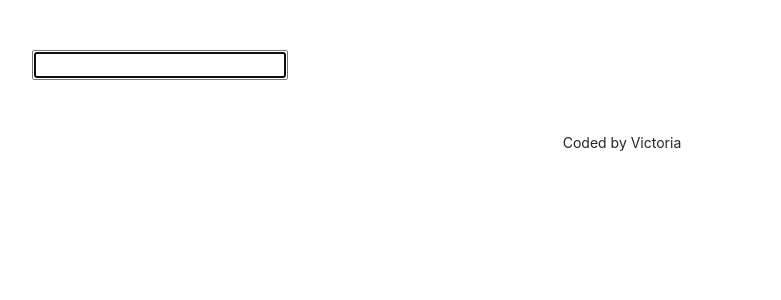
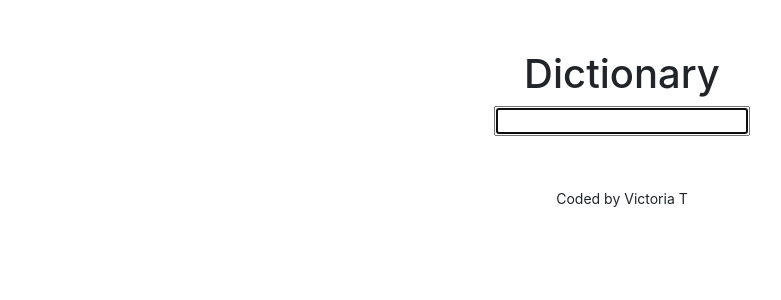
Before and after one commit to bivisito/dictionary-react, a React (Create React App) app: page / in a window 1280 px wide. Shown: the top 300 px of the page, without its empty margins (18-799 px from the left). Built offline with nearby package versions, Linux system fonts and the light colour scheme.

Commit message:
Updated the styling

```diff
--- a/src/App.css
+++ b/src/App.css
@@ -2,3 +2,18 @@
   text-align: center;
   margin: 30px 0;
 }
+.Dictionary {
+  margin: 50px 0px;
+  padding: 0px;
+  text-align: center;
+}
+.Results {
+  margin: 30px;
+  padding: 0px;
+  text-align: center;
+}
+.Meaning {
+  margin: 20px 0px;
+  padding: 0px;
+  text-align: center;
+}
--- a/src/App.js
+++ b/src/App.js
@@ -9,7 +9,7 @@ export default function App() {
         <Dictionary />
       </main>
       <footer className="App-footer">
-        <small>Coded by Victoria </small>
+        <small>Coded by Victoria T </small>
       </footer>
     </div>
   );
--- a/src/Dictionary.css
+++ b/src/Dictionary.css
@@ -1,3 +1,15 @@
 .Dictionary {
-  margin: 50px 50px;
+  margin: 50px 0px;
+  padding: 0px;
+  text-align: center;
 }
+.Results {
+  margin: 30px;
+  padding: 0px;
+  text-align: center;
+}
+.Meaning {
+  margin: 20px 0px;
+  padding: 0px;
+  text-align: center;
+}
--- a/src/Dictionary.js
+++ b/src/Dictionary.js
@@ -26,6 +26,7 @@ export default function Dictionary() {
 
   return (
     <div className="Dictionary">
+      <h1>Dictionary</h1>
       <form onSubmit={search}>
         <input type="search" autoFocus={true} onChange={handleKeywordChange} />
       </form>
```
